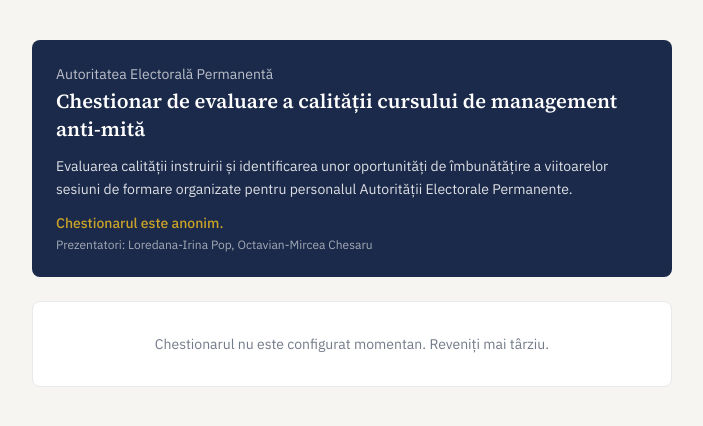
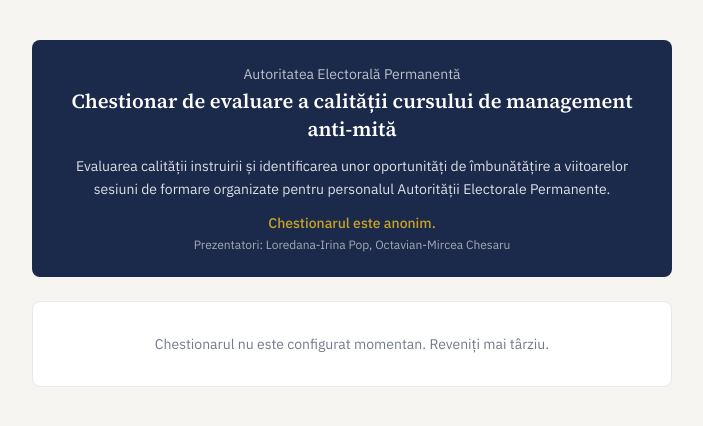
Before and after one commit to pli82/feedbackSMAM, a Next.js app: page / in a window 1280 px wide. Shown: the top 426 px of the page, without its empty margins (288-991 px from the left). Built offline with nearby package versions, Linux system fonts and the light colour scheme; no server answers; the database is empty.

Commit message:
Centrez textul din antetul formularului

```diff
--- a/src/app/page.tsx
+++ b/src/app/page.tsx
@@ -17,7 +17,7 @@
 
   return (
     <main className="max-w-2xl mx-auto px-4 py-10">
-      <div className="bg-navy-800 text-white rounded-lg p-6 mb-6">
+      <div className="bg-navy-800 text-white rounded-lg p-6 mb-6 text-center">
         <p className="text-sm text-white/70 mb-1">Autoritatea Electorală Permanentă</p>
         <h1 className="text-xl font-serif font-semibold mb-3 leading-snug">
           Chestionar de evaluare a calității cursului de management anti-mită
```
